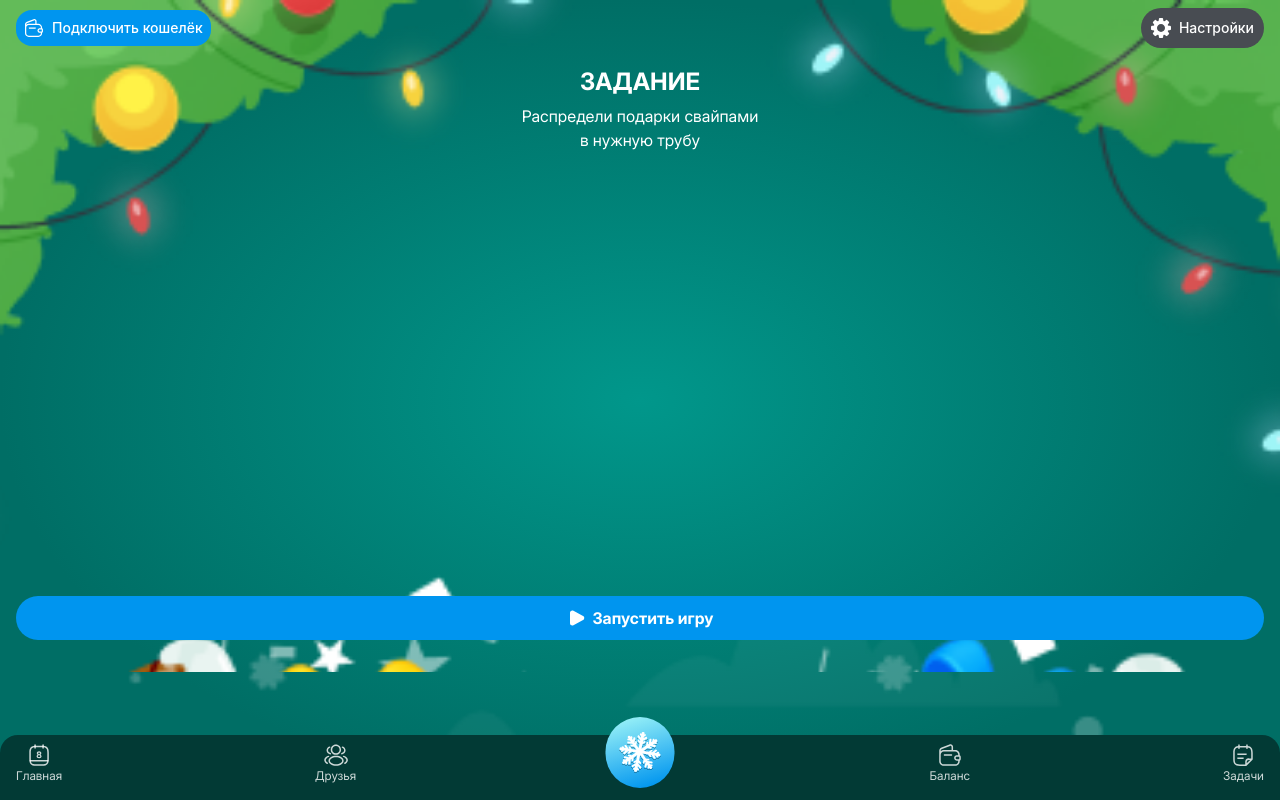
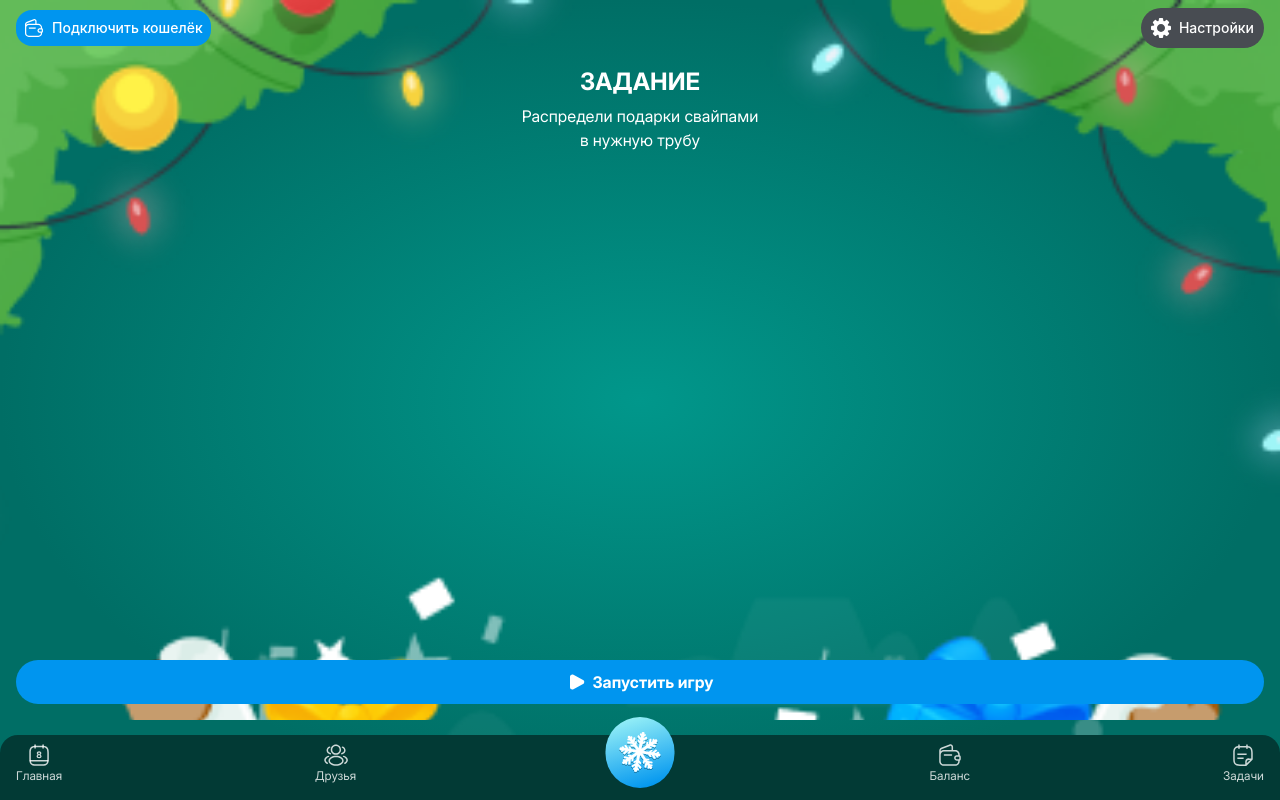
Before and after one commit to YangBang74/tg-winter-game, a Vue app: page /game in a window 1280 px wide. Built offline with nearby package versions, Linux system fonts and the light colour scheme; a web font is replaced by a local one.

Commit message:
fix: update minimum height in GameView and adjust button alignment for improved layout consistency

```diff
--- a/src/views/Game/GameView.vue
+++ b/src/views/Game/GameView.vue
@@ -9,14 +9,14 @@
 }
 </script>
 <template>
-  <div class="game-intro p-4 pt-0 min-h-[calc(100vh-12rem)] flex flex-col justify-between mt-4">
+  <div class="game-intro p-4 pt-0 min-h-[calc(100vh-9rem)] flex flex-col justify-between mt-4">
     <div class="text-center max-w-[15rem] mx-auto space-y-1">
       <h1 class="text-[1.5rem] text-white font-bold uppercase">Задание</h1>
       <p class="text-center text-white">Распредели подарки свайпами в нужную трубу</p>
     </div>
     <button
       @click="startGame"
-      class="flex items-center relative bottom-4 gap-2 justify-center bg-primary w-full font-bold rounded-full text-white px-4 py-2.5"
+      class="flex items-center relative  gap-2 justify-center bg-primary w-full font-bold rounded-full text-white px-4 py-2.5"
     >
       <Icons name="play" />
       Запустить игру
```
